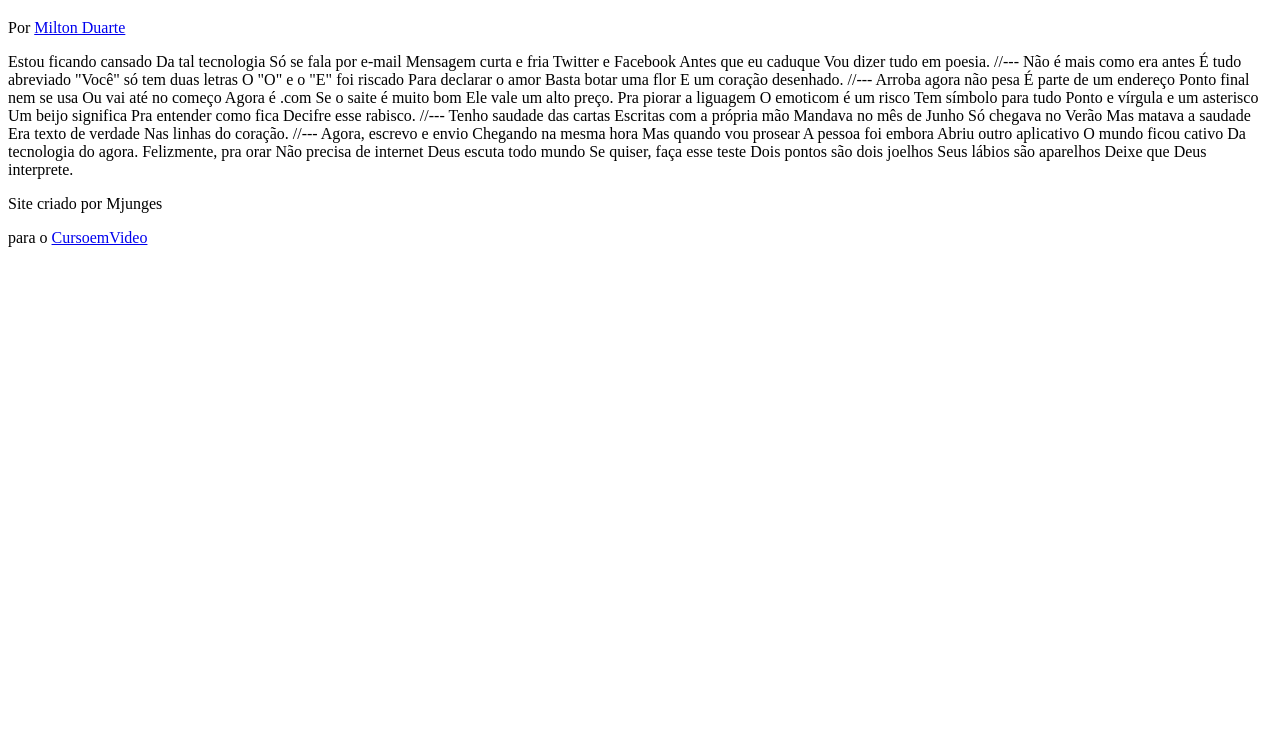
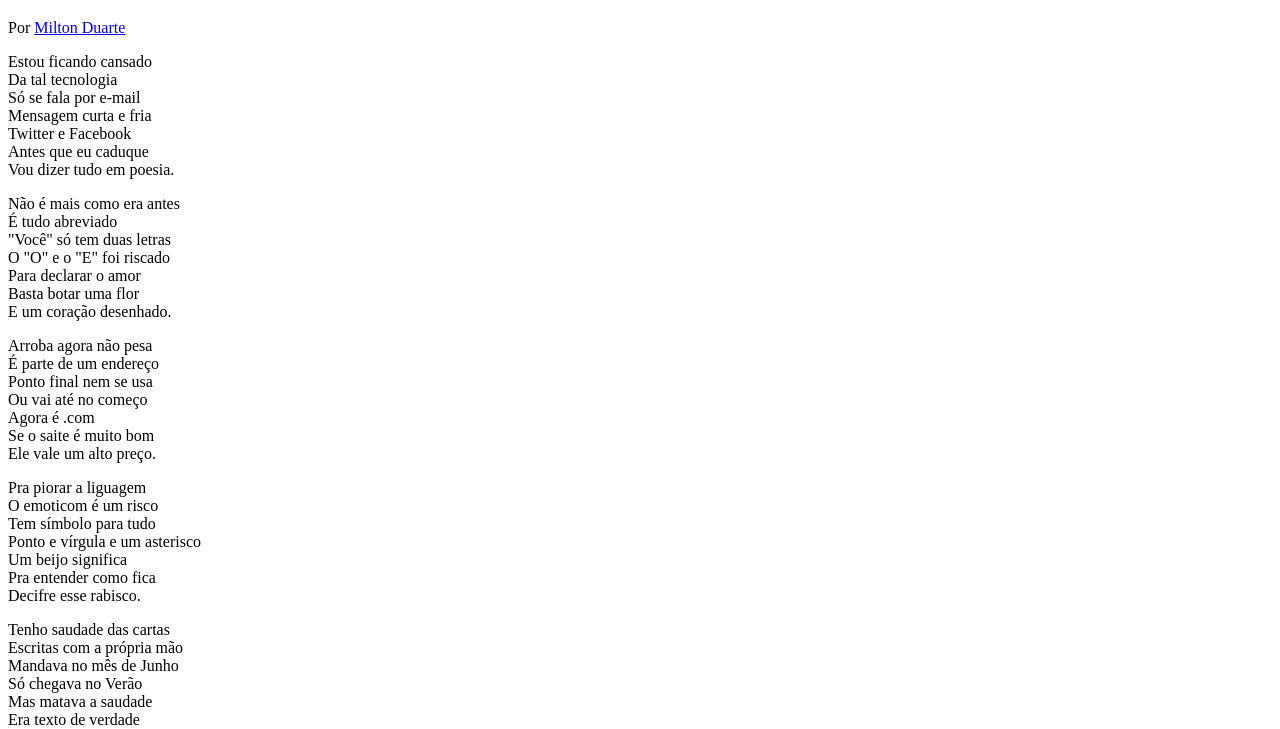
Before and after one commit to Mcjunges/html-css, a plain HTML site: page Desafios/d012/index.html in a window 1280 px wide. Shown: the part 61-790 px from the top of the page. Drawn offline with Linux system fonts and the light colour scheme.

Commit message:
Atualização d12

```diff
--- a/Desafios/d012/index.html
+++ b/Desafios/d012/index.html
@@ -1,84 +1,111 @@
 <!DOCTYPE html>
 <html lang="pt-bt">
   <head>
-    <meta charset="UTF-8">
-    <meta name="viewport" content="width=device-width, initial-scale=1.0">
+    <meta charset="UTF-8" />
+    <meta name="viewport" content="width=device-width, initial-scale=1.0" />
     <title>Cordel Moderno</title>
   </head>
   <body>
     <header>
       <h1>Cordel Moderno</h1>
-        <p
-        >Por <a href="https://www.recantodasletras.com.br/poesias/3186743" target="_blank">Milton Duarte</a>
+      <p>
+        Por
+        <a
+          href="https://www.recantodasletras.com.br/poesias/3186743"
+          target="_blank"
+          >Milton Duarte</a
+        >
       </p>
     </header>
 
-        Estou ficando cansado
-        Da tal tecnologia
-        Só se fala por e-mail
-        Mensagem curta e fria
-        Twitter e Facebook
-        Antes que eu caduque
+    <section>
+      <p>
+        Estou ficando cansado <br />
+        Da tal tecnologia <br />
+        Só se fala por e-mail <br />
+        Mensagem curta e fria <br />
+        Twitter e Facebook <br />
+        Antes que eu caduque <br />
         Vou dizer tudo em poesia.
+      </p>
+    </section>
 
-        //---
+    <section>
+      <p>
+        Não é mais como era antes <br />
+        É tudo abreviado <br />
+        "Você" só tem duas letras <br />
+        O "O" e o "E" foi riscado <br />
+        Para declarar o amor <br />
+        Basta botar uma flor <br />
+        E um coração desenhado.
+      </p>
+    </section>
 
-        Não é mais como era antes
-        É tudo abreviado
-        "Você" só tem duas letras
-        O "O" e o "E" foi riscado
-        Para declarar o amor
-        Basta botar uma flor
-        E um coração desenhado.
+    <section>
+      <p>
+        Arroba agora não pesa <br />
+        É parte de um endereço <br />
+        Ponto final nem se usa <br />
+        Ou vai até no começo <br />
+        Agora é .com <br />
+        Se o saite é muito bom <br />
+        Ele vale um alto preço.
+      </p>
 
-        //---
+      <p>
+        Pra piorar a liguagem <br />
+        O emoticom é um risco <br />
+        Tem símbolo para tudo <br />
+        Ponto e vírgula e um asterisco <br />
+        Um beijo significa <br />
+        Pra entender como fica <br />
+        Decifre esse rabisco.
+      </p>
+    </section>
 
-        Arroba agora não pesa
-        É parte de um endereço
-        Ponto final nem se usa
-        Ou vai até no começo
-        Agora é .com
-        Se o saite é muito bom
-        Ele vale um alto preço.
+    <section>
+      <p>
+        Tenho saudade das cartas <br />
+        Escritas com a própria mão <br />
+        Mandava no mês de Junho <br />
+        Só chegava no Verão <br />
+        Mas matava a saudade <br />
+        Era texto de verdade <br />
+        Nas linhas do coração.
+      </p>
+    </section>
 
-        Pra piorar a liguagem
-        O emoticom é um risco
-        Tem símbolo para tudo
-        Ponto e vírgula e um asterisco
-        Um beijo significa
-        Pra entender como fica
-        Decifre esse rabisco.
+    <section>
+      <p>
+        Agora, escrevo e envio <br />
+        Chegando na mesma hora <br />
+        Mas quando vou prosear <br />
+        A pessoa foi embora <br />
+        Abriu outro aplicativo <br />
+        O mundo ficou cativo <br />
+        Da tecnologia do agora.
+      </p>
 
-        //---
-
-        Tenho saudade das cartas
-        Escritas com a própria mão
-        Mandava no mês de Junho
-        Só chegava no Verão
-        Mas matava a saudade
-        Era texto de verdade
-        Nas linhas do coração.
-
-        //---
-
-        Agora, escrevo e envio
-        Chegando na mesma hora
-        Mas quando vou prosear
-        A pessoa foi embora
-        Abriu outro aplicativo
-        O mundo ficou cativo
-        Da tecnologia do agora.
-
-        Felizmente, pra orar
-        Não precisa de internet
-        Deus escuta todo mundo
-        Se quiser, faça esse teste
-        Dois pontos são dois joelhos
-        Seus lábios são aparelhos
-        Deixe que Deus interprete.
+      <p>
+        Felizmente, pra orar <br />
+        Não precisa de internet <br />
+        Deus escuta todo mundo <br />
+        Se quiser, faça esse teste <br />
+        Dois pontos são dois joelhos <br />
+        Seus lábios são aparelhos <br />
+        Deixe que Deus interprete
+      </p>
+    </section>
+    .
 
     <footer>
-    <p>Site criado por <a href="https://mcjunges.github.io" target="_blank"></a>Mjunges</p> para o <a href="https://www.cursoemvideo.com" target="_blank">CursoemVideo</a>
+      <p>
+        Site criado por
+        <a href="https://mcjunges.github.io" target="_blank">Mjunges</a>
+      </p>
+      para o
+      <a href="https://www.cursoemvideo.com" target="_blank">CursoemVideo</a>
     </footer>
   </body>
 </html>
```
Lines whose indentation alone changed are shown as unchanged.
